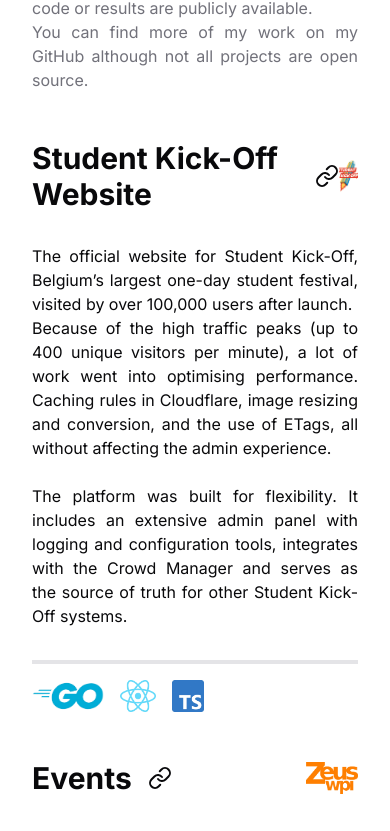
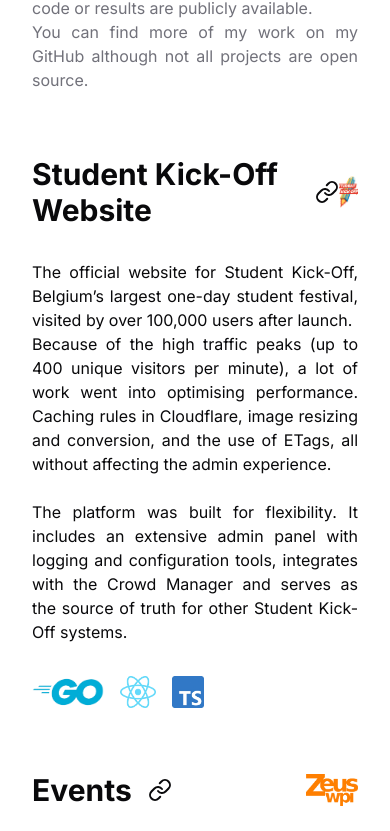
Before and after one commit to Topvennie/portfolio, a React (Vite) app: page / in a window 390 px wide. Shown: the part 3956-4787 px from the top of the page. Built offline with nearby package versions, Linux system fonts and the light colour scheme.

Commit message:
chore(projects): remove separator on mobile

```diff
--- a/src/components/Projects.tsx
+++ b/src/components/Projects.tsx
@@ -90,7 +90,7 @@ You can find more of my work on my GitHub although not all projects are open sou
 export const Projects = () => {
   return (
     <div id="projects" className="min-h-screen py-24">
-      <div className="grid grid-cols-1 lg:grid-cols-2 gap-12">
+      <div className="grid grid-cols-1 lg:grid-cols-2 gap-16 lg:gap-24">
         <div className="lg:col-span-2 flex flex-col gap-12">
           <Title order={2}>Projects</Title>
           <p className="text-muted-foreground break-normal whitespace-pre-wrap text-justify">{explanation}</p>
@@ -105,7 +105,6 @@ const Project = ({ project }: { project: ProjectInfo }) => {
   return (
     <div className="flex flex-col h-full">
       {/* Header */}
-      <div className="">
       <div className="flex items-center justify-between">
         <div className="flex items-center gap-4">
           <h3 className="font-bold text-3xl">{project.title}</h3>
@@ -119,7 +118,6 @@ const Project = ({ project }: { project: ProjectInfo }) => {
         </div>
         {project.organization && <Logo logo={project.organization} />}
       </div>
-      </div>
 
       {/* Content */}
       <div className="grow">
@@ -127,12 +125,12 @@ const Project = ({ project }: { project: ProjectInfo }) => {
       </div>
 
       {/* Separator */}
-      <div className="">
+      <div className="hidden lg:block">
         <Separator className="border-2" />
       </div>
 
       {/* Footer */}
-      <div className="pt-4">
+      <div className="lg:pt-4">
         <div className="flex items-center justify-between">
           {project.logos && (
             <div className="flex items-center gap-4">
```
Lines whose indentation alone changed are shown as unchanged.
